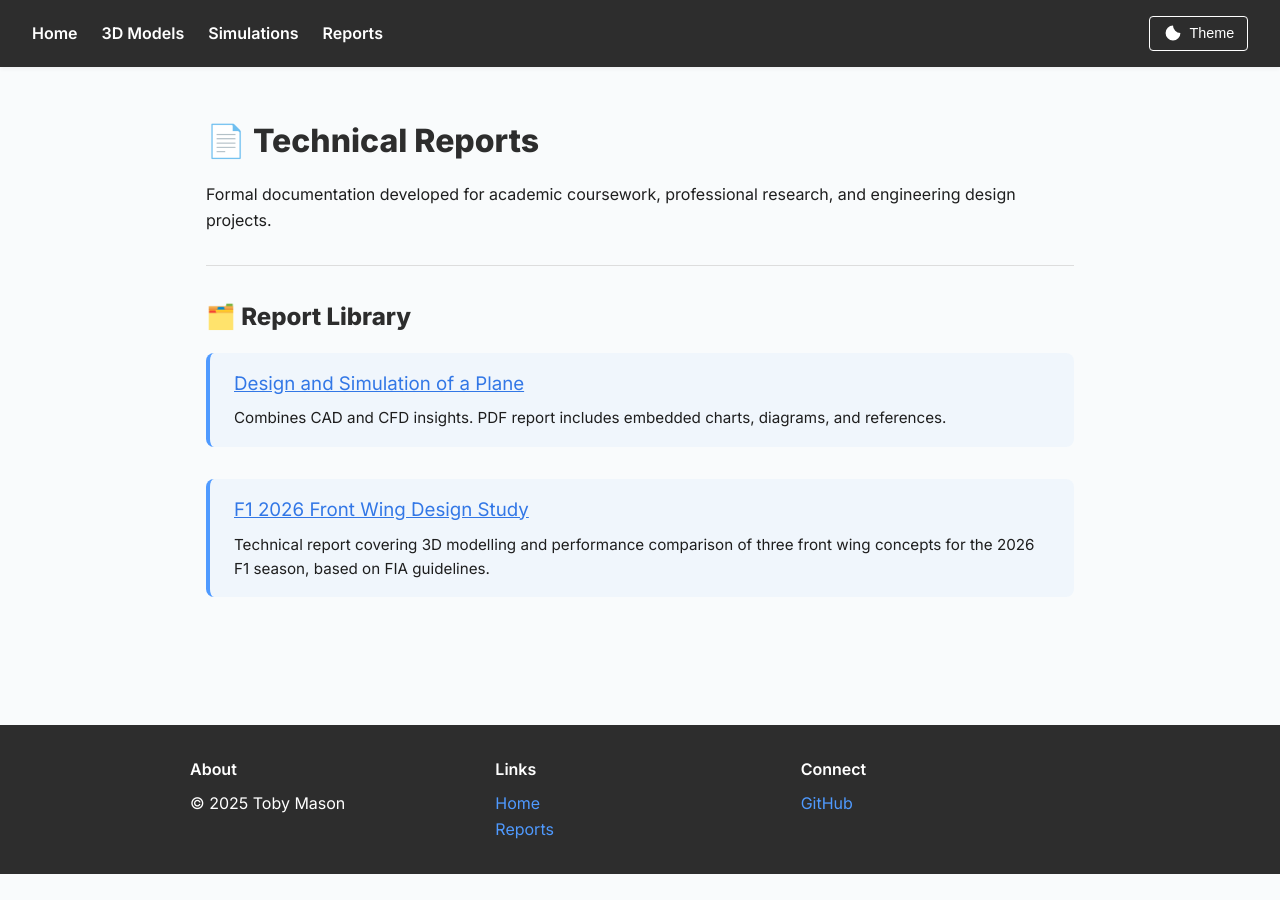
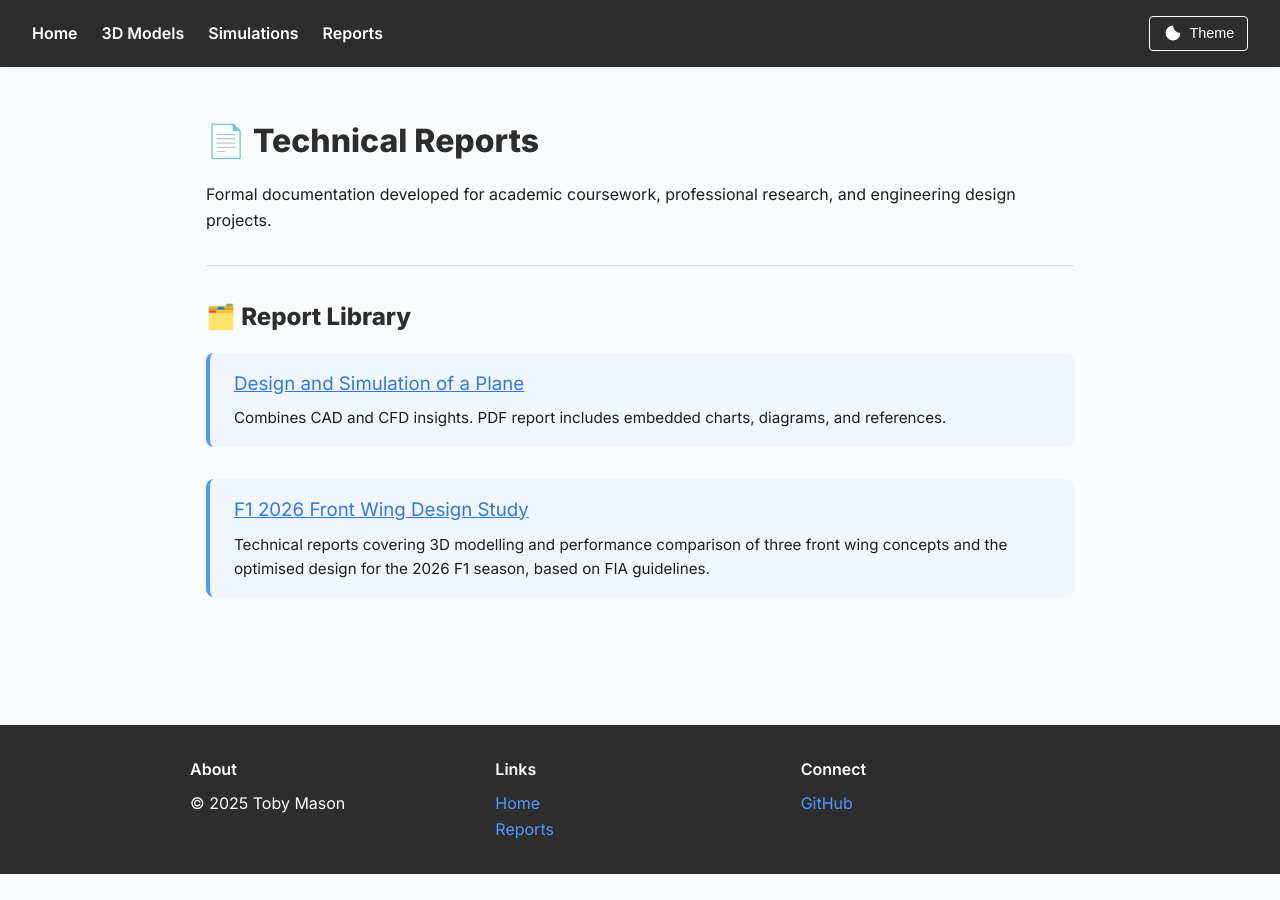
Before and after one commit to tob-mas/engineeringportfolio, a Jekyll site: the page built from reports/reports.md, in a window 1280 px wide. Built offline with Jekyll 4.4.1, drawn with Linux system fonts in a browser that asks for light colours.

Commit message:
Update reports.md

```diff
--- a/reports/reports.md
+++ b/reports/reports.md
@@ -19,5 +19,5 @@ Formal documentation developed for academic coursework, professional research, a
 
 <div class="content-block">
   <h3><a href="{{ site.baseurl }}/reports/18.06.25">F1 2026 Front Wing Design Study</a></h3>
-  <p>Technical report covering 3D modelling and performance comparison of three front wing concepts for the 2026 F1 season, based on FIA guidelines.</p>
+  <p>Technical reports covering 3D modelling and performance comparison of three front wing concepts and the optimised design for the 2026 F1 season, based on FIA guidelines.</p>
 </div>
```
